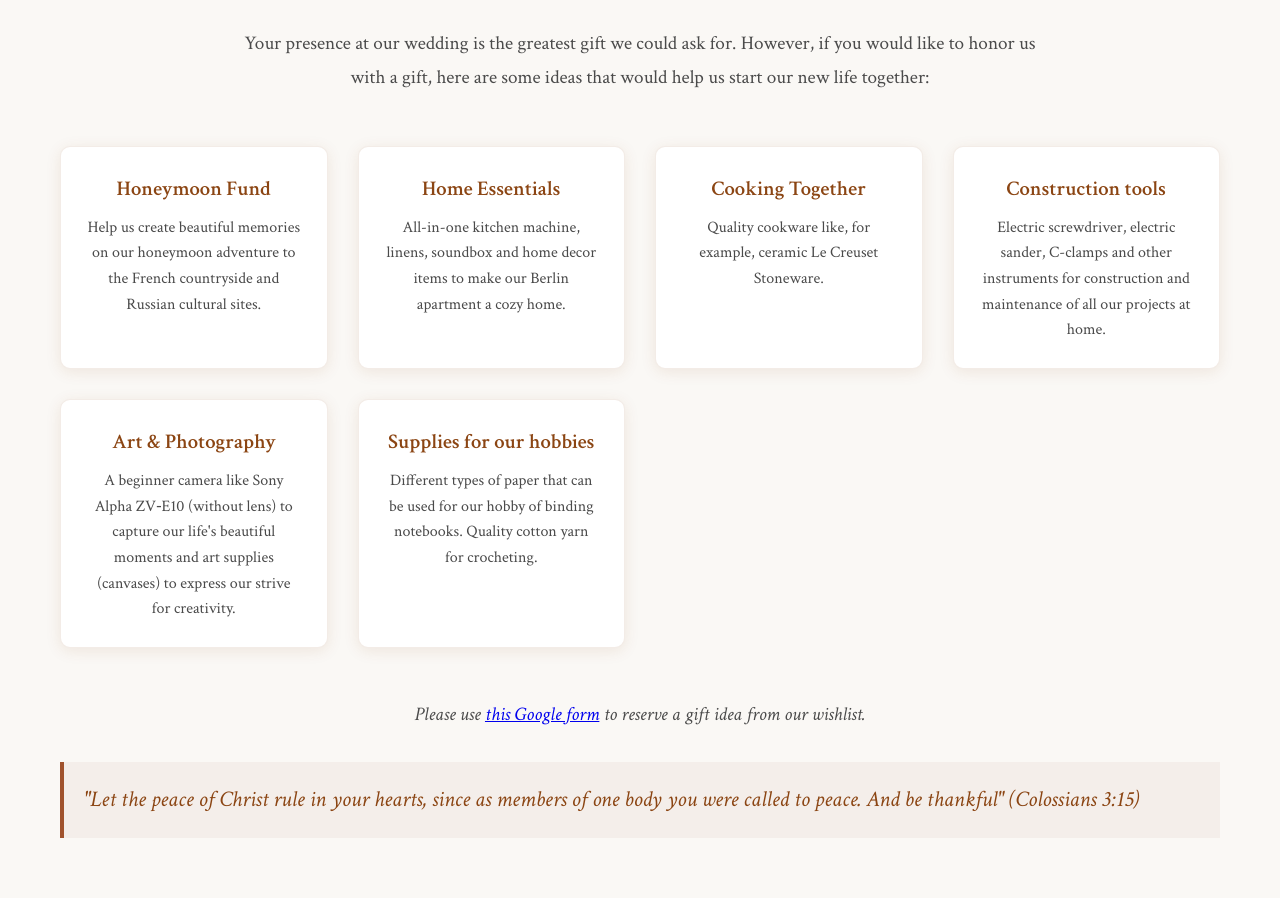
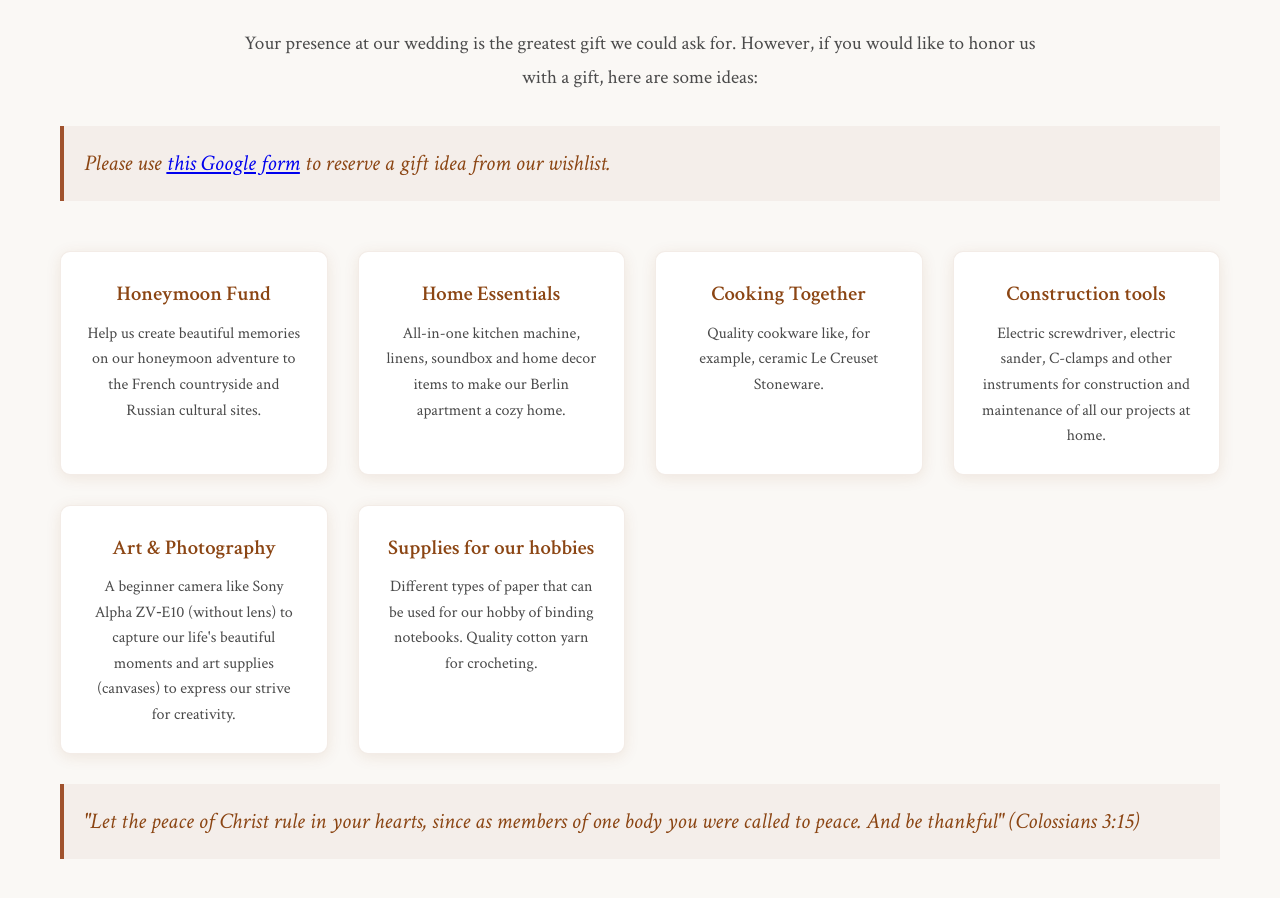
Before and after one commit to NickChatsky/nicknvichochzeit, a plain HTML site: page index.html in a window 1280 px wide. Shown: the part 2644-3542 px from the top of the page. Drawn offline with nearby package versions, Linux system fonts and the light colour scheme; a web font is replaced by a local one.

Commit message:
Update index.html

```diff
--- a/index.html
+++ b/index.html
@@ -393,14 +393,14 @@
             <div class="section-content">
                 <p>Out story begun three years ago in a marvellous place, Hautecombe Abbey, where we've meet on the Welcome to Paradise festival.</p>
 
+                <p>These three years for both of us were an incredible journey that has been guided by faith, love and inner search. </p>
+
+                <p>As we prepare to unite our lives in marriage, we invite you to witness the celebration of life and sacrificial love at our Wedding Mass, which is the beginning of a very exciting new chapter together!</p>
+
                 <div class="quote">
                     "Love consists in this, that two solitudes meet, protect and greet each other."
                     <p>Letters to a Young Poet (1929) 14 May 1904 (tr. Hugh MacLennan)</p>
                 </div>
-
-                <p>These three years for both of us were an incredible journey that has been guided by faith, love and inner search. </p>
-
-                <p>As we prepare to unite our lives in marriage, we invite you to witness this celebration of life and sacrificial love at our Wedding Mass, which is the beginning of our completely new chapter together!</p>
             </div>
         </div>
     </section>
@@ -460,7 +460,13 @@
         <div class="container">
             <h2 class="section-title">Wedding Wishlist</h2>
             <div class="section-content">
-                <p>Your presence at our wedding is the greatest gift we could ask for. However, if you would like to honor us with a gift, here are some ideas that would help us start our new life together:</p>
+                <p>Your presence at our wedding is the greatest gift we could ask for. However, if you would like to honor us with a gift, here are some ideas:</p>
+            </div>
+
+            <div class="quote">
+                <p style="font-style: italic;">
+                    Please use <a href="https://docs.google.com/spreadsheets/d/1hftauYn0dqs6Y-z3GzqXeECbmSJ_raDEaKfleExZdxk/edit?usp=sharing" target="_blank">this Google form</a> to reserve a gift idea from our wishlist.
+                </p>
             </div>
 
             <div class="wishlist-grid">
@@ -493,11 +499,6 @@
                     <h4>Supplies for our hobbies</h4>
                     <p>Different types of paper that can be used for our hobby of binding notebooks. Quality cotton yarn for crocheting.</p>
                 </div>
-
-            </div>
-
-            <div class="section-content" style="margin-top: 50px;">
-                <p><em><p>Please use <a href="https://docs.google.com/spreadsheets/d/1hftauYn0dqs6Y-z3GzqXeECbmSJ_raDEaKfleExZdxk/edit?usp=sharing" target="_blank">this Google form</a> to reserve a gift idea from our wishlist.</p></em></p>
             </div>
 
             <div class="quote">
```
